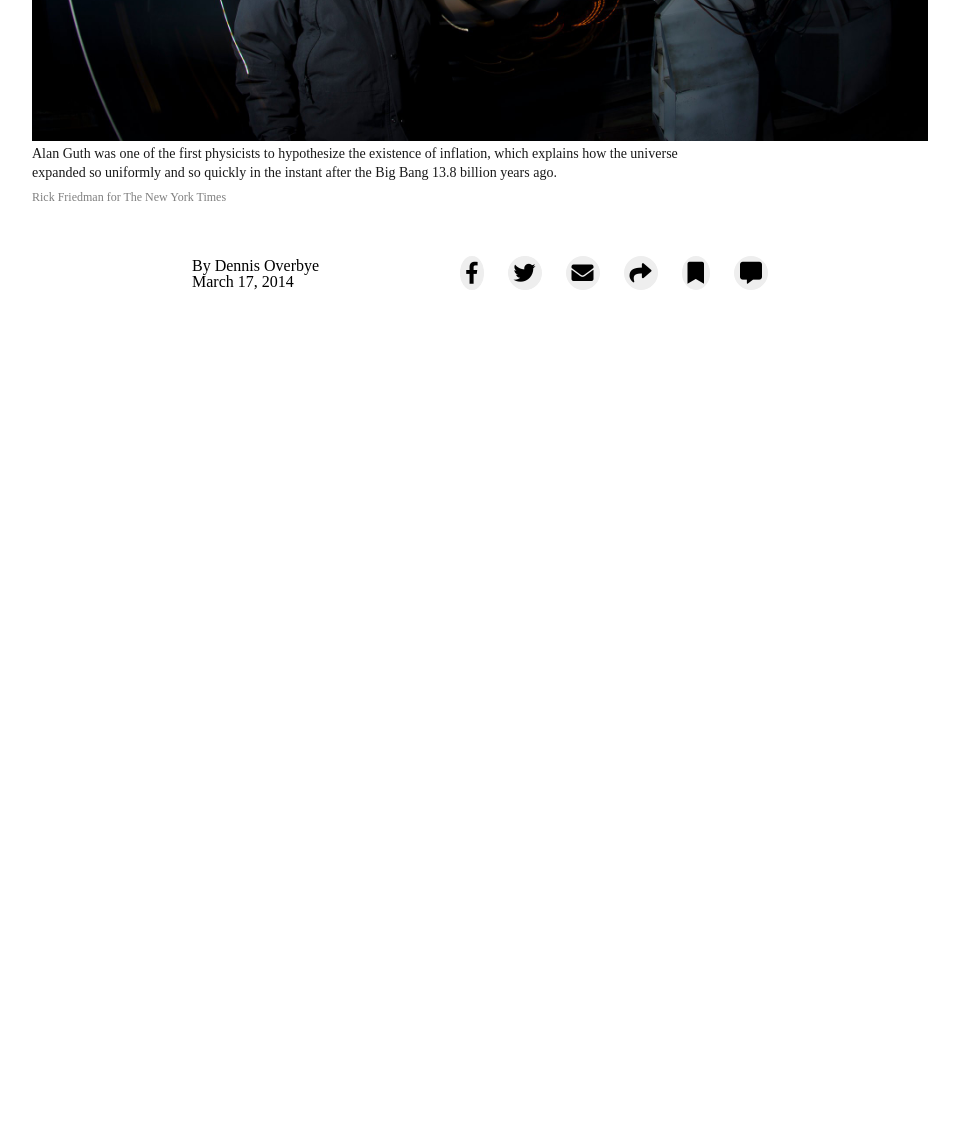
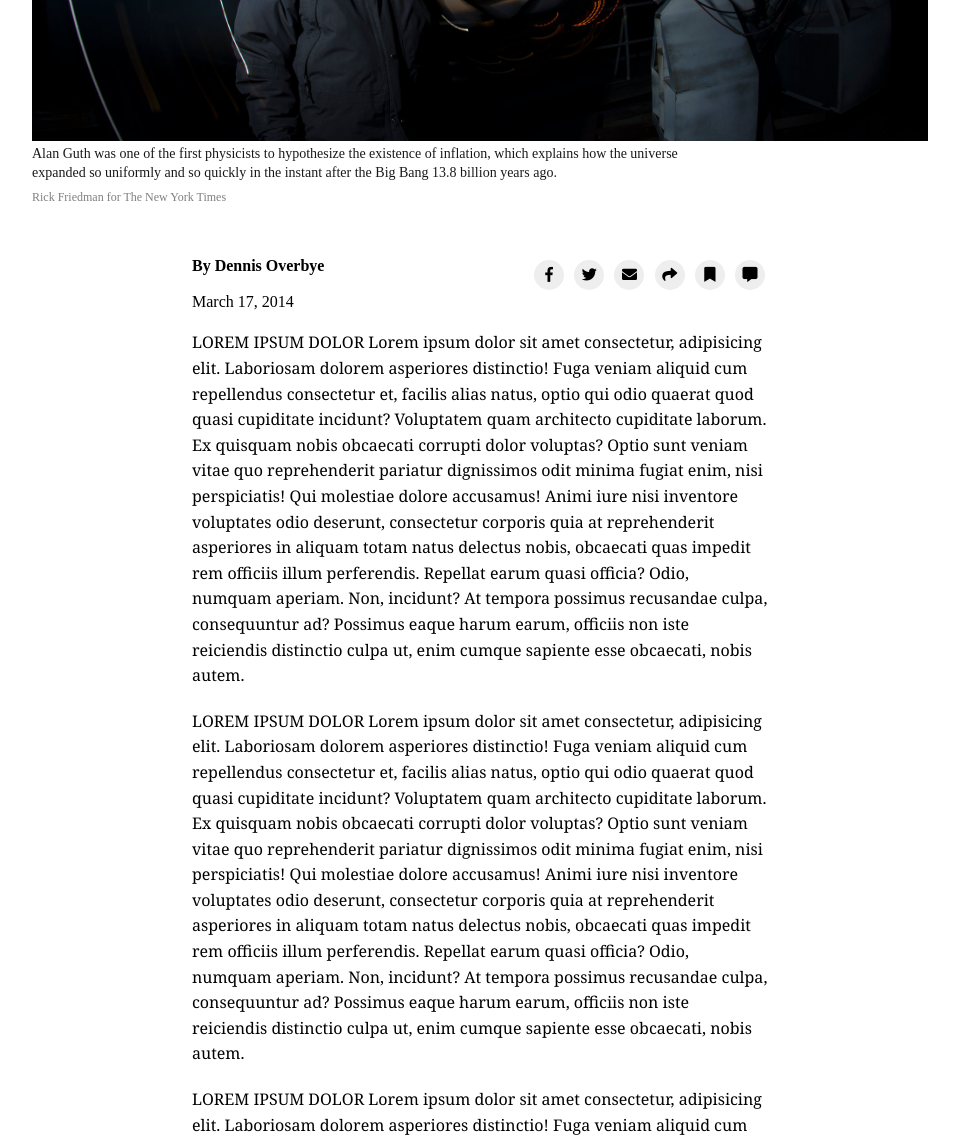
Before and after one commit to uzorjchibuzor/ny-times, a plain HTML site: page index.html in a window 1280 px wide. Shown: the part 563-1704 px from the top of the page, without its empty margins (160-1119 px from the left). Before the commit the page ends 863 px from the top, so only its background shows below. Drawn offline with Linux system fonts and the light colour scheme.

Commit message:
Added paragraphs

```diff
--- a/assets/stylesheets/main.css
+++ b/assets/stylesheets/main.css
@@ -105,9 +105,11 @@ img[alt="main-image"] {
   width: 45%;
   margin: 55px auto 10px auto;
 
+ }
+.main-content-top{
   position: relative;
- }
-
+  margin-bottom: 20px;
+}
 
  .i-tags {
    position: absolute;
@@ -116,14 +118,23 @@ img[alt="main-image"] {
  }
 
  .i-tags i {
-  font-size: 22px;
-  margin-left: 20px;
   background-color: #eee;
-  border: 1px #eee solid;
-  border-radius: 50%;
-  padding: 5px;
+  border-radius: 30px;
+  display: inline-block;
+  height: 30px;
+  line-height: 30px;
+  margin: auto 3px;
+  width: 30px;
+  font-size: 15px;
+  text-align: center;
+  cursor: pointer;
+ }
 
+ .i-tags i:hover{
+   border: 1px solid #eee;
+   background-color: #fff;
  }
+
 
  .by-line {
   position: relative;
@@ -131,3 +142,18 @@ img[alt="main-image"] {
 
 
  }
+
+ .byline h5{
+  font-weight: 600;
+  margin-bottom: 20px;
+ }
+
+ .title{
+   text-transform: uppercase;
+ }
+ .main-content p{
+  line-height: 1.6rem;
+  margin-bottom: 20px;
+  font-size: 1rem;
+  font-family: nyt-imperial,georgia,'times new roman',times,serif;
+ }
--- a/index.html
+++ b/index.html
@@ -79,8 +79,26 @@
               <i class="fas fa-comment-alt"></i>
             </p>
         </div>
+        <div class="clear-float"></div>
+        <p>
+            <span class="title">Lorem ipsum dolor</span> Lorem ipsum dolor sit amet consectetur, adipisicing elit. Laboriosam dolorem asperiores distinctio! Fuga veniam aliquid cum repellendus consectetur et, facilis alias natus, optio qui odio quaerat quod quasi cupiditate incidunt?
+          Voluptatem quam architecto cupiditate laborum. Ex quisquam nobis obcaecati corrupti dolor voluptas? Optio sunt veniam vitae quo reprehenderit pariatur dignissimos odit minima fugiat enim, nisi perspiciatis! Qui molestiae dolore accusamus!
+          Animi iure nisi inventore voluptates odio deserunt, consectetur corporis quia at reprehenderit asperiores in aliquam totam natus delectus nobis, obcaecati quas impedit rem officiis illum perferendis. Repellat earum quasi officia?
+          Odio, numquam aperiam. Non, incidunt? At tempora possimus recusandae culpa, consequuntur ad? Possimus eaque harum earum, officiis non iste reiciendis distinctio culpa ut, enim cumque sapiente esse obcaecati, nobis autem.
+        </p>
 
-
+        <p>
+            <span class="title">Lorem ipsum dolor</span> Lorem ipsum dolor sit amet consectetur, adipisicing elit. Laboriosam dolorem asperiores distinctio! Fuga veniam aliquid cum repellendus consectetur et, facilis alias natus, optio qui odio quaerat quod quasi cupiditate incidunt?
+          Voluptatem quam architecto cupiditate laborum. Ex quisquam nobis obcaecati corrupti dolor voluptas? Optio sunt veniam vitae quo reprehenderit pariatur dignissimos odit minima fugiat enim, nisi perspiciatis! Qui molestiae dolore accusamus!
+          Animi iure nisi inventore voluptates odio deserunt, consectetur corporis quia at reprehenderit asperiores in aliquam totam natus delectus nobis, obcaecati quas impedit rem officiis illum perferendis. Repellat earum quasi officia?
+          Odio, numquam aperiam. Non, incidunt? At tempora possimus recusandae culpa, consequuntur ad? Possimus eaque harum earum, officiis non iste reiciendis distinctio culpa ut, enim cumque sapiente esse obcaecati, nobis autem.
+        </p>
+        <p>
+            <span class="title">Lorem ipsum dolor</span> Lorem ipsum dolor sit amet consectetur, adipisicing elit. Laboriosam dolorem asperiores distinctio! Fuga veniam aliquid cum repellendus consectetur et, facilis alias natus, optio qui odio quaerat quod quasi cupiditate incidunt?
+          Voluptatem quam architecto cupiditate laborum. Ex quisquam nobis obcaecati corrupti dolor voluptas? Optio sunt veniam vitae quo reprehenderit pariatur dignissimos odit minima fugiat enim, nisi perspiciatis! Qui molestiae dolore accusamus!
+          Animi iure nisi inventore voluptates odio deserunt, consectetur corporis quia at reprehenderit asperiores in aliquam totam natus delectus nobis, obcaecati quas impedit rem officiis illum perferendis. Repellat earum quasi officia?
+          Odio, numquam aperiam. Non, incidunt? At tempora possimus recusandae culpa, consequuntur ad? Possimus eaque harum earum, officiis non iste reiciendis distinctio culpa ut, enim cumque sapiente esse obcaecati, nobis autem.
+        </p>
         </section>
 
 
```
